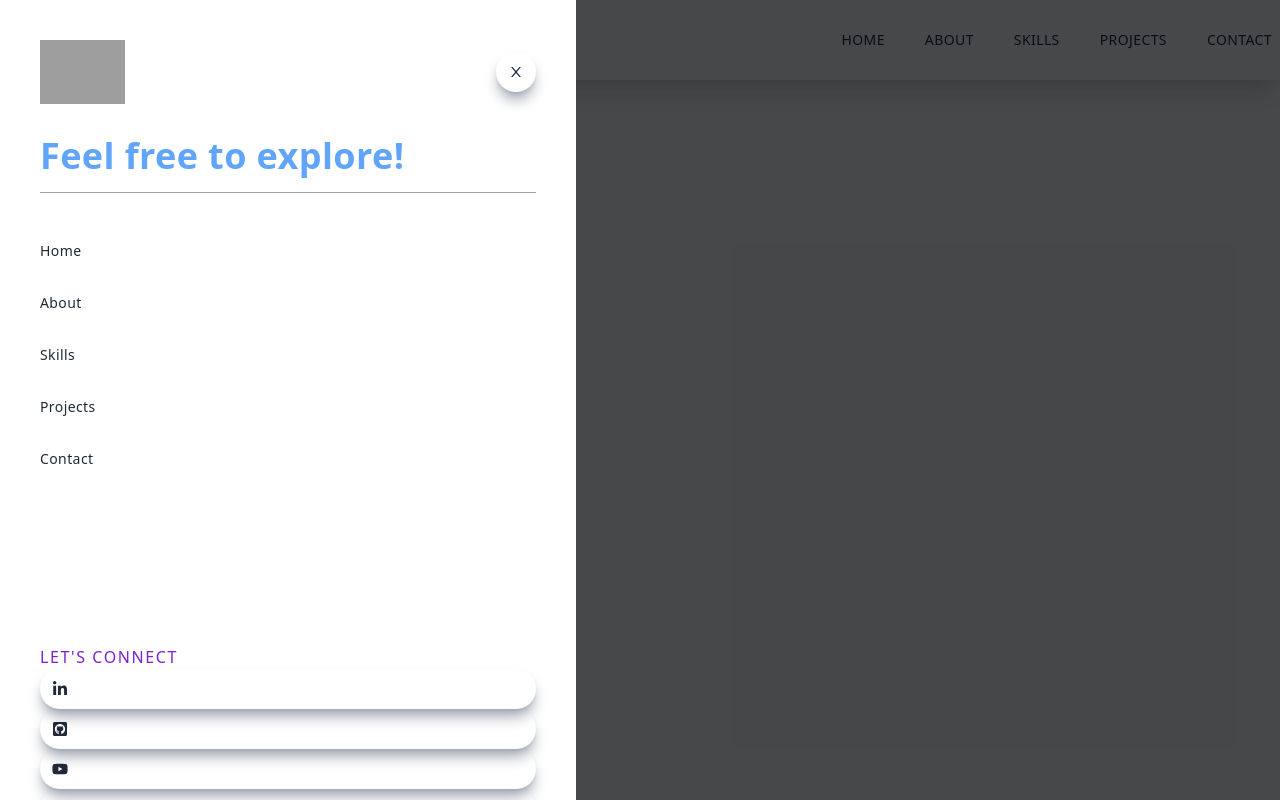
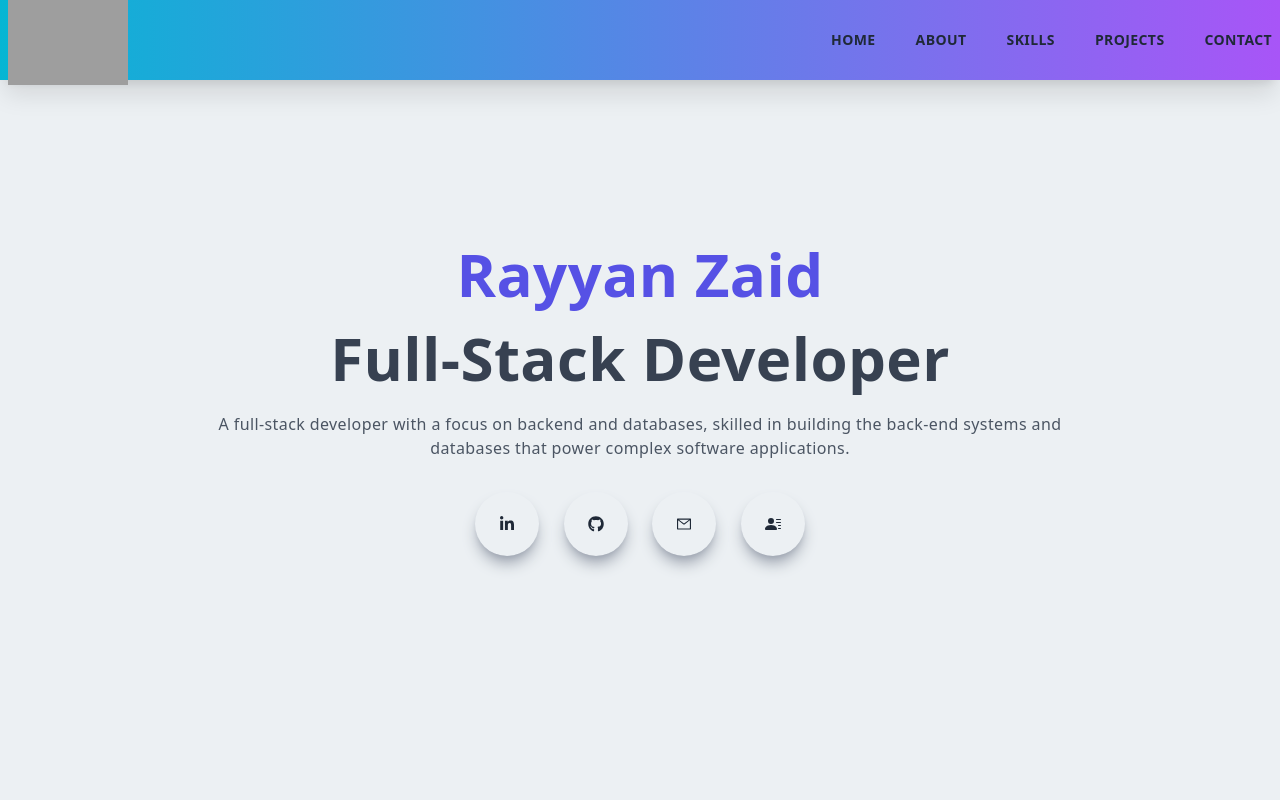
Before and after one commit to RayyanZaid/Portfolio, a Next.js app: page / in a window 1280 px wide. Built offline with nearby package versions, Linux system fonts and the light colour scheme; grey boxes are pictures that could not be loaded.

Commit message:
finished navbar and started on the hero page

```diff
--- /dev/null
+++ b/components/Hero.jsx
@@ -0,0 +1,57 @@
+import Link from "next/link";
+import React from "react";
+import { AiOutlineMail } from "react-icons/ai";
+import { BsFillPersonLinesFill } from "react-icons/bs";
+import { FaGithub, FaLinkedinIn } from "react-icons/fa";
+
+const Hero = () => {
+  return (
+    <div id="home" className="w-full h-screen text-center">
+      <div className="max-w-[1240px] w-full h-full mx-auto p-2 flex justify-center items-center">
+        <div>
+          <h1 className="py-4 text-gray-700">
+            <span className="text-[#5651e5]"> Rayyan Zaid</span>
+          </h1>
+          <h1 className="py-2 text-gray-700">Full-Stack Developer</h1>
+          <p className="py-4 text-gray-600 sm:max-w-[70%] m-auto">
+            A full-stack developer with a focus on backend and databases,
+            skilled in building the back-end systems and databases that power
+            complex software applications.
+          </p>
+          <div className="flex items-center justify-between max-w-[330px] m-auto py-4">
+            <a
+              href="https://www.linkedin.com/in/clint-briley-50056920a/"
+              target="_blank"
+              rel="noreferrer"
+            >
+              <div className="rounded-full shadow-lg shadow-gray-400 p-6 cursor-pointer hover:scale-110 ease-in duration-300">
+                <FaLinkedinIn />
+              </div>
+            </a>
+            <a
+              href="https://github.com/fireclint"
+              target="_blank"
+              rel="noreferrer"
+            >
+              <div className="rounded-full shadow-lg shadow-gray-400 p-6 cursor-pointer hover:scale-110 ease-in duration-300">
+                <FaGithub />
+              </div>
+            </a>
+            <Link href="/#contact">
+              <div className="rounded-full shadow-lg shadow-gray-400 p-6 cursor-pointer hover:scale-110 ease-in duration-300">
+                <AiOutlineMail />
+              </div>
+            </Link>
+            <Link href="/resume">
+              <div className="rounded-full shadow-lg shadow-gray-400 p-6 cursor-pointer hover:scale-110 ease-in duration-300">
+                <BsFillPersonLinesFill />
+              </div>
+            </Link>
+          </div>
+        </div>
+      </div>
+    </div>
+  );
+};
+
+export default Hero;
--- a/components/Navbar.jsx
+++ b/components/Navbar.jsx
@@ -1,11 +1,17 @@
-import React from "react";
+import React, { useState } from "react";
 import Image from "next/image";
 import Link from "next/link";
 import { AiOutlineClose, AiOutlineMenu, AiOutlineMail } from "react-icons/ai";
-import { FaLinkedinIn, FaGithubSquare, FaYoutube } from "react-icons/fa";
+import { FaLinkedinIn, FaGithub, FaYoutube } from "react-icons/fa";
 const Navbar = () => {
+  const [onNav, setNav] = useState(false);
+
+  const handleNav = () => {
+    setNav(!onNav);
+  };
+
   return (
-    <div className="fixed w-full h-20 shadow-xl z-[100]">
+    <div className="fixed w-full h-20 shadow-xl z-[100] bg-gradient-to-r from-cyan-500 to-purple-500 ">
       <div className="flex justify-between items-center w-full h-full px-2 2xl:px-8">
         <Image
           src="/../public/assets/logo.png"
@@ -17,34 +23,52 @@ const Navbar = () => {
         <div>
           <ul className="hidden md:flex">
             <Link href="/">
-              <li className="ml-10 text-sm uppercase hover:border-b">Home</li>
+              <li className="ml-10 text-sm uppercase hover:border-b font-bold">
+                Home
+              </li>
             </Link>
             <Link href="/">
-              <li className="ml-10 text-sm uppercase hover:border-b">About</li>
+              <li className="ml-10 text-sm uppercase hover:border-b font-bold">
+                About
+              </li>
             </Link>
             <Link href="/">
-              <li className="ml-10 text-sm uppercase hover:border-b">Skills</li>
+              <li className="ml-10 text-sm uppercase hover:border-b font-bold">
+                Skills
+              </li>
             </Link>
             <Link href="/">
-              <li className="ml-10 text-sm uppercase hover:border-b">
+              <li className="ml-10 text-sm uppercase hover:border-b font-bold">
                 Projects
               </li>
             </Link>
             <Link href="/">
-              <li className="ml-10 text-sm uppercase hover:border-b">
+              <li className="ml-10 text-sm uppercase hover:border-b font-bold">
                 Contact
               </li>
             </Link>
           </ul>
 
-          <div className="md:hidden">
+          <div onClick={handleNav} className="md:hidden">
             <AiOutlineMenu size={30} />
           </div>
         </div>
       </div>
 
-      <div className="fixed left-0 top-0 w-full h-screen bg-black/70">
-        <div className="fixed left-0 top-0 w-[75%] sm:w-[60%] md:w-[45%] h-screen bg-white p-10 ease-in duration-300">
+      <div
+        className={
+          onNav
+            ? "md:hidden fixed left-0 top-0 w-full h-screen bg-black/70 "
+            : ""
+        }
+      >
+        <div
+          className={
+            onNav
+              ? "fixed left-0 top-0 w-[75%] sm:w-[60%] md:w-[45%] h-screen bg-white p-10 ease-in duration-300"
+              : "fixed left-[-100%] top-0 p-10 ease-in duration-300"
+          }
+        >
           <div>
             <div className="flex w-[100%] items-center justify-between">
               <Image
@@ -54,7 +78,10 @@ const Navbar = () => {
                 height="35"
               />
 
-              <div className="rounded-full shadow-lg shadow-gray-400 p-3 cursor-pointer">
+              <div
+                onClick={handleNav}
+                className="rounded-full shadow-lg shadow-gray-400 p-3 cursor-pointer"
+              >
                 <AiOutlineClose />
               </div>
             </div>
@@ -65,11 +92,11 @@ const Navbar = () => {
             </div>
           </div>
 
-          <div className="py-4 flex flex-col">
+          <div className="py-4 ">
             {/* For the menu */}
             <ul>
               <Link href="">
-                <li className="py-4 text-sm">Home</li>
+                <li className="py-4 text-sm ">Home</li>
               </Link>
               <Link href="">
                 <li className="py-4 text-sm">About</li>
@@ -89,12 +116,15 @@ const Navbar = () => {
               <p className="uppercase tracking-widest text-purple-700">
                 Let's Connect
               </p>
+
               {/* For the icons */}
+
+              <div className="flex items-center justify-between my-4 w-full sm:w-[80%] ">
                 <div className="rounded-full shadow-lg shadow-gray-400 p-3 cursor-pointer hover:scale-105 ease-in duration-300">
                   <FaLinkedinIn />
                 </div>
                 <div className="rounded-full shadow-lg shadow-gray-400 p-3 cursor-pointer hover:scale-105 ease-in duration-300">
-                <FaGithubSquare />
+                  <FaGithub />
                 </div>
                 <div className="rounded-full shadow-lg shadow-gray-400 p-3 cursor-pointer hover:scale-105 ease-in duration-300">
                   <FaYoutube />
@@ -107,6 +137,7 @@ const Navbar = () => {
           </div>
         </div>
       </div>
+    </div>
   );
 };
 
--- a/pages/index.js
+++ b/pages/index.js
@@ -1,16 +1,18 @@
 import Head from "next/head";
 import Image from "next/image";
 import Navbar from "../components/Navbar";
-
+import Hero from "../components/Hero";
 export default function Home() {
   return (
     <div>
       <Head>
-        <title>Rayyan | Back-End Developer</title>
+        <title>Rayyan | Full-Stack Developer</title>
         <meta name="description" content="Generated by create next app" />
         <link rel="icon" href="/favicon.ico" />
       </Head>
+
       <Navbar />
+      <Hero />
     </div>
   );
 }
```
Lines whose indentation alone changed are shown as unchanged.
